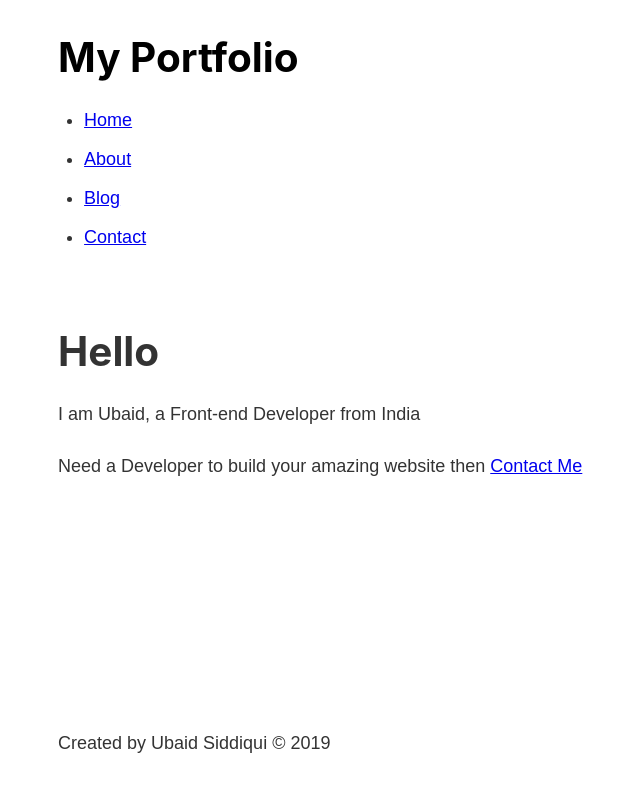
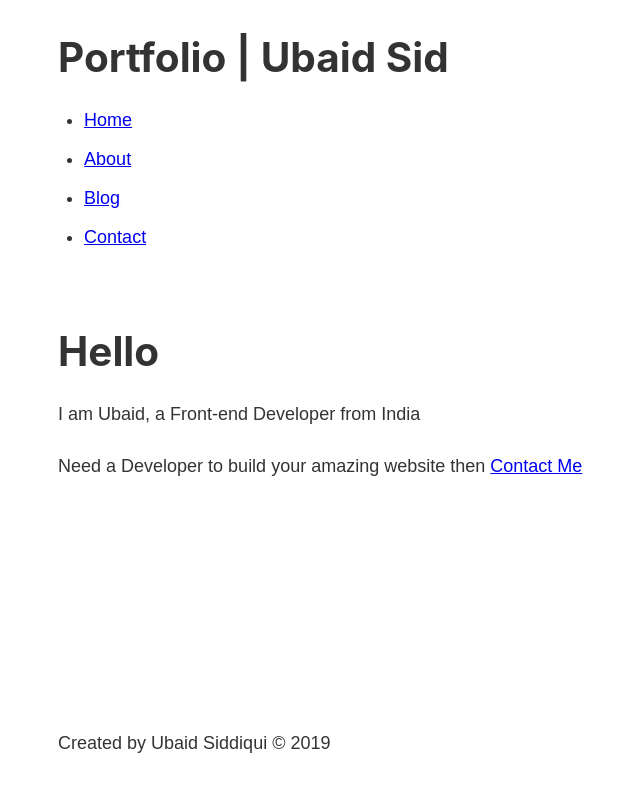
Before and after one commit to ubaid1010/Portfolio, a Gatsby site: page / in a window 1280 px wide. Shown: the whole page, without its empty margins (225-865 px from the left). Built offline with nearby package versions, Linux system fonts and the light colour scheme; Gatsby itself is replaced by a stand-in of ours.

Commit message:
Added graphql playground

```diff
--- a/gatsby-config.js
+++ b/gatsby-config.js
@@ -1,8 +1,8 @@
 module.exports = {
   siteMetadata: {
-    title: `Gatsby Default Starter`,
-    description: `Kick off your next, great Gatsby project with this default starter. This barebones starter ships with the main Gatsby configuration files you might need.`,
-    author: `@gatsbyjs`,
+    title: `Portfolio | Ubaid Sid`,
+    description: `I am front end developer based in India.`,
+    author: `Ubaid Siddiqui`,
   },
   plugins: [
     `gatsby-plugin-react-helmet`,
@@ -28,6 +28,7 @@ module.exports = {
       },
     },
     `gatsby-plugin-sass`,
+    `gatsby-plugin-playground`
     // this (optional) plugin enables Progressive Web App + Offline functionality
     // To learn more, visit: https://gatsby.dev/offline
     // `gatsby-plugin-offline`,
--- a/package.json
+++ b/package.json
@@ -22,6 +22,7 @@
     "sharp": "^0.22.1"
   },
   "devDependencies": {
+    "gatsby-plugin-playground": "^1.0.6",
     "prettier": "^1.17.0"
   },
   "keywords": [
--- a/src/components/footer.js
+++ b/src/components/footer.js
@@ -1,9 +1,19 @@
+import { useStaticQuery, graphql } from 'gatsby'
 import React from 'react'
 
 const Footer = () => {
+  const data = useStaticQuery(graphql`
+    query {
+      site {
+        siteMetadata {
+          author
+        }
+      }
+    }
+  `)
   return (
     <footer>
-      <p>Created by Ubaid Siddiqui &copy; 2019</p>
+      <p>Created by {data.site.siteMetadata.author} &copy; 2019</p>
     </footer>
   )
 }
--- a/src/components/header.js
+++ b/src/components/header.js
@@ -1,15 +1,25 @@
-import { Link } from "gatsby"
+import { Link, graphql, useStaticQuery } from "gatsby"
 import React from "react"
 // import './header.module.scss'
 
 import headerStyles from './header.module.scss'
 
-const Header = () => (
+const Header = () => {
+  const data = useStaticQuery(graphql`
+    query {
+      site {
+        siteMetadata {
+          title
+        }
+      }
+    }
+  `)
+  return (
     <header className={headerStyles.header}>
       <div>
         <h1>
           <Link to="/" className={headerStyles.title}>
-          My Portfolio
+            {data.site.siteMetadata.title}
           </Link>
         </h1>
         <ul className={headerStyles.navList}>
@@ -29,5 +39,6 @@ const Header = () => (
       </div>
     </header>
   )
+}
 
 export default Header
--- a/src/components/header.module.scss
+++ b/src/components/header.module.scss
@@ -3,7 +3,7 @@
 }
 
 .title {
-  color: black;
+  color: #000000cc;
   text-decoration: none;
 }
 
```
Also changed, not shown: 1 other file. Lines whose indentation alone changed are shown as unchanged.
